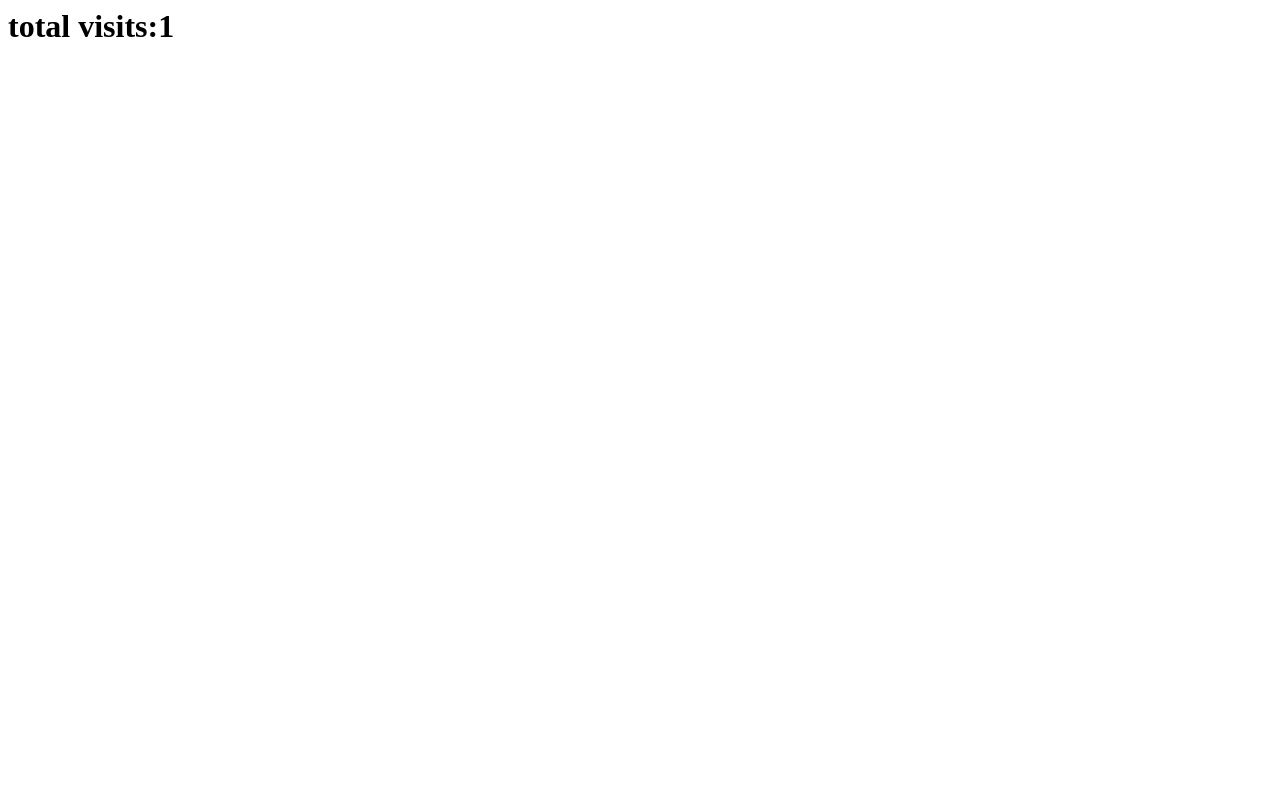
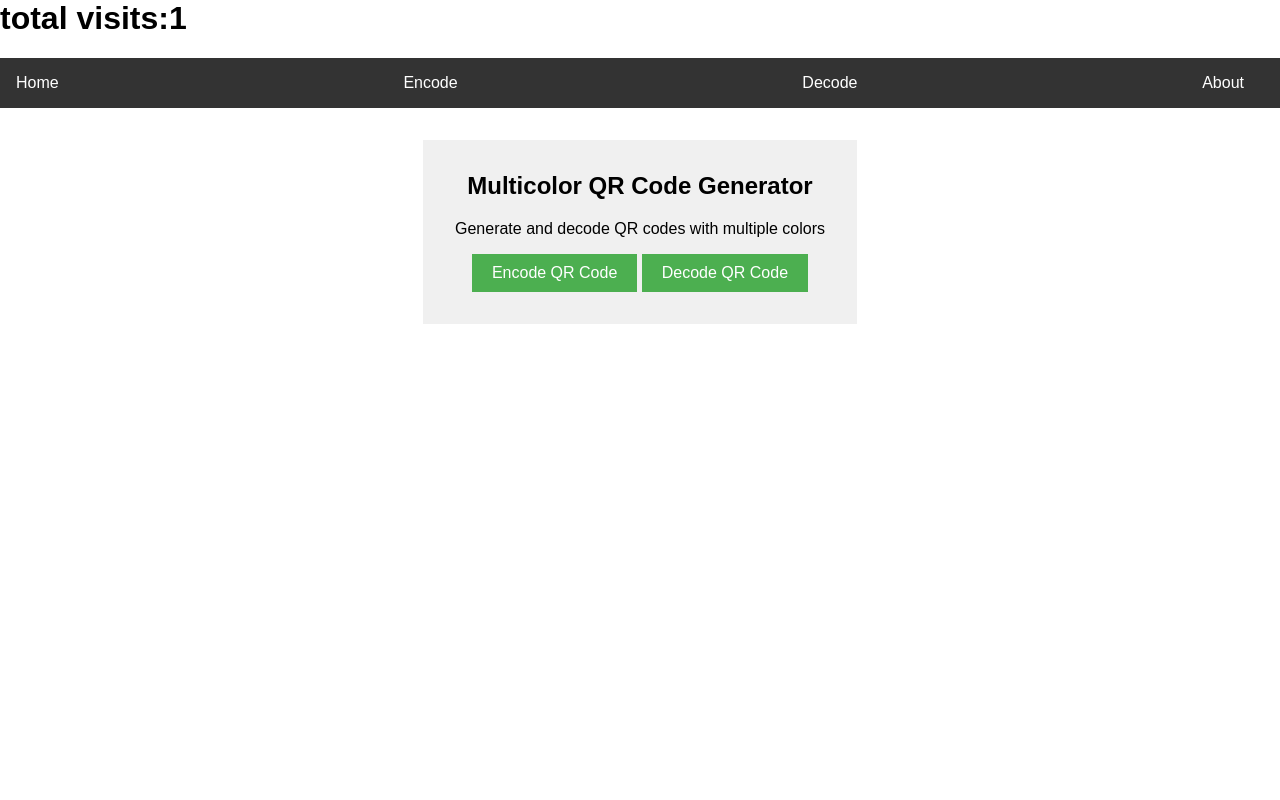
Before and after one commit to krizhit/CQR, a Django app: page / in a window 1280 px wide. Before the commit the page is almost empty. Run offline with Django 5.2, Linux system fonts and the light colour scheme; data comes from the database, SQL or seed files in the repository.

Commit message:
added basic front end

```diff
--- a/src/templates/home.html
+++ b/src/templates/home.html
@@ -1,2 +1,90 @@
 
 <h1> total visits:{{ total_visits }}</h1>
+<!DOCTYPE html>
+<html lang="en">
+<head>
+    <meta charset="UTF-8">
+    <meta name="viewport" content="width=device-width, initial-scale=1.0">
+    <title>Multicolor QR Code Generator</title>
+</head>
+<body style="font-family: Arial, sans-serif; margin: 0; padding: 0;">
+    <header style="background-color: #333; color: #fff; padding: 1em; text-align: center;">
+        <nav>
+            <ul style="list-style: none; margin: 0; padding: 0; display: flex; justify-content: space-between;">
+                <li style="margin-right: 20px;"><a href="#" style="color: #fff; text-decoration: none;">Home</a></li>
+                <li style="margin-right: 20px;"><a href="#" style="color: #fff; text-decoration: none;">Encode</a></li>
+                <li style="margin-right: 20px;"><a href="#" style="color: #fff; text-decoration: none;">Decode</a></li>
+                <li style="margin-right: 20px;"><a href="#" style="color: #fff; text-decoration: none;">About</a></li>
+            </ul>
+        </nav>
+    </header>
+    <main style="display: flex; flex-direction: column; align-items: center; padding: 2em;">
+        <section id="hero" style="background-color: #f0f0f0; padding: 2em; text-align: center;">
+            <h1 style="margin-top: 0;">Multicolor QR Code Generator</h1>
+            <p>Generate and decode QR codes with multiple colors</p>
+            <button id="encode-btn" style="background-color: #4CAF50; color: #fff; border: none; padding: 10px 20px; font-size: 16px; cursor: pointer;">Encode QR Code</button>
+            <button id="decode-btn" style="background-color: #4CAF50; color: #fff; border: none; padding: 10px 20px; font-size: 16px; cursor: pointer;">Decode QR Code</button>
+        </section>
+        <section id="encode-section" style="display:none; padding: 2em; background-color: #f9f9f9; border: 1px solid #ddd; border-radius: 10px; box-shadow: 0 0 10px rgba(0, 0, 0, 0.1);">
+            <h2>Encode QR Code</h2>
+            <form id="encode-form">
+                <label for="text-input">Text to encode:</label>
+                <input type="text" id="text-input" name="text" style="width: 100%; padding: 10px; margin-bottom: 20px; box-sizing: border-box;">
+                <label for="color-scheme">Color scheme:</label>
+                <select id="color-scheme" name="colorScheme" style="width: 100%; padding: 10px; margin-bottom: 20px; box-sizing: border-box;">
+                    <option value="cym">CYM</option>
+                    <option value="rgb">RGB</option>
+                    <option value="custom">Custom</option>
+                </select>
+                <button id="generate-qr-btn" style="background-color: #4CAF50; color: #fff; border: none; padding: 10px 20px; font-size: 16px; cursor: pointer;">Generate QR Code</button>
+            </form>
+            <div id="qr-code-container" style="margin-top: 20px;"></div>
+        </section>
+        <section id="decode-section" style="display:none; padding: 2em; background-color: #f9f9f9; border: 1px solid #ddd; border-radius: 10px; box-shadow: 0 0 10px rgba(0, 0, 0, 0.1);">
+            <h2>Decode QR Code</h2>
+            <form id="decode-form">
+                <label for="qr-code-input">QR code image:</label>
+                <input type="file" id="qr-code-input" name="qrCode" style="width: 100%; padding: 10px; margin-bottom: 20px; box-sizing: border-box;">
+                <button id="decode-qr-btn" style="background-color: #4CAF50; color: #fff; border: none; padding: 10px 20px; font-size: 16px; cursor: pointer;">Decode QR Code</button>
+                            </form>
+            <div id="decoded-text-container" style="margin-top: 20px;"></div>
+        </section>
+    </main>
+    <script>
+        const encodeBtn = document.getElementById('encode-btn');
+        const decodeBtn = document.getElementById('decode-btn');
+        const encodeSection = document.getElementById('encode-section');
+        const decodeSection = document.getElementById('decode-section');
+        const generateQrBtn = document.getElementById('generate-qr-btn');
+        const decodeQrBtn = document.getElementById('decode-qr-btn');
+        const qrCodeContainer = document.getElementById('qr-code-container');
+        const decodedTextContainer = document.getElementById('decoded-text-container');
+
+        encodeBtn.addEventListener('click', () => {
+            encodeSection.style.display = 'block';
+            decodeSection.style.display = 'none';
+        });
+
+        decodeBtn.addEventListener('click', () => {
+            decodeSection.style.display = 'block';
+            encodeSection.style.display = 'none';
+        });
+
+        generateQrBtn.addEventListener('click', () => {
+            const textInput = document.getElementById('text-input').value;
+            const colorScheme = document.getElementById('color-scheme').value;
+            // Call QR code generation API or library here
+            // ...
+            qrCodeContainer.innerHTML = '<img src="generated-qr-code.png" alt="QR Code">';
+        });
+
+        decodeQrBtn.addEventListener('click', () => {
+            const qrCodeInput = document.getElementById('qr-code-input').files[0];
+            // Call QR code decoding API or library here
+            // ...
+            decodedTextContainer.innerHTML = '<p>Decoded text: <span id="decoded-text"></span></p>';
+            document.getElementById('decoded-text').innerText = 'Decoded text';
+        });
+    </script>
+</body>
+</html>
```
